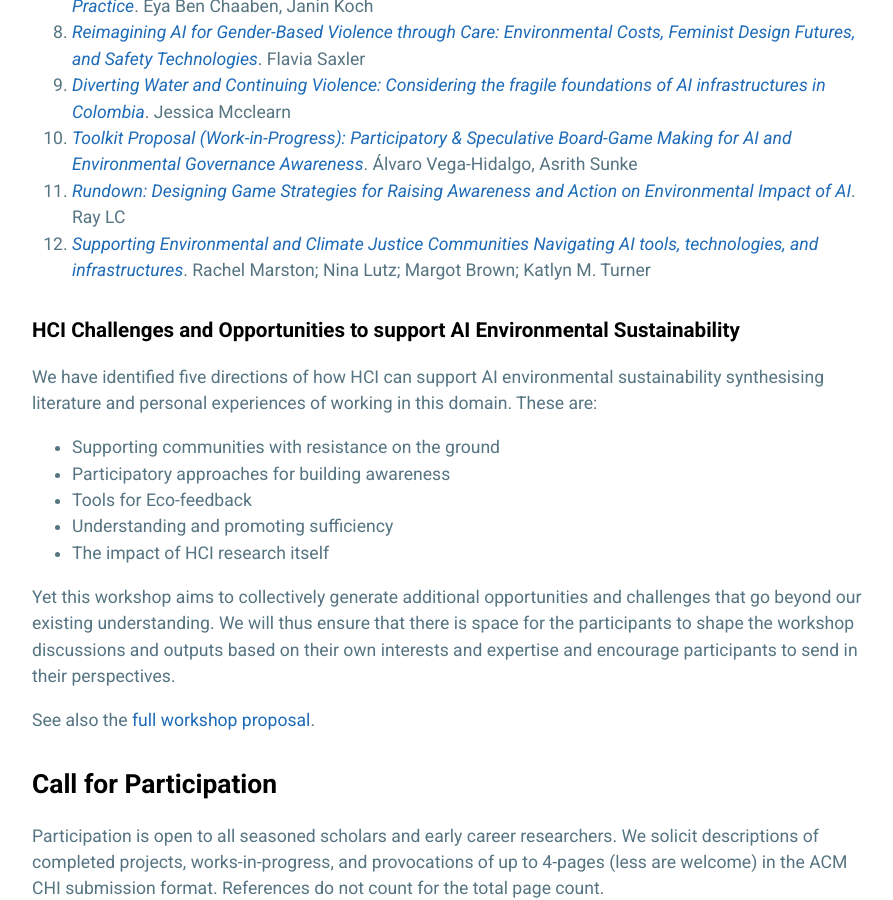
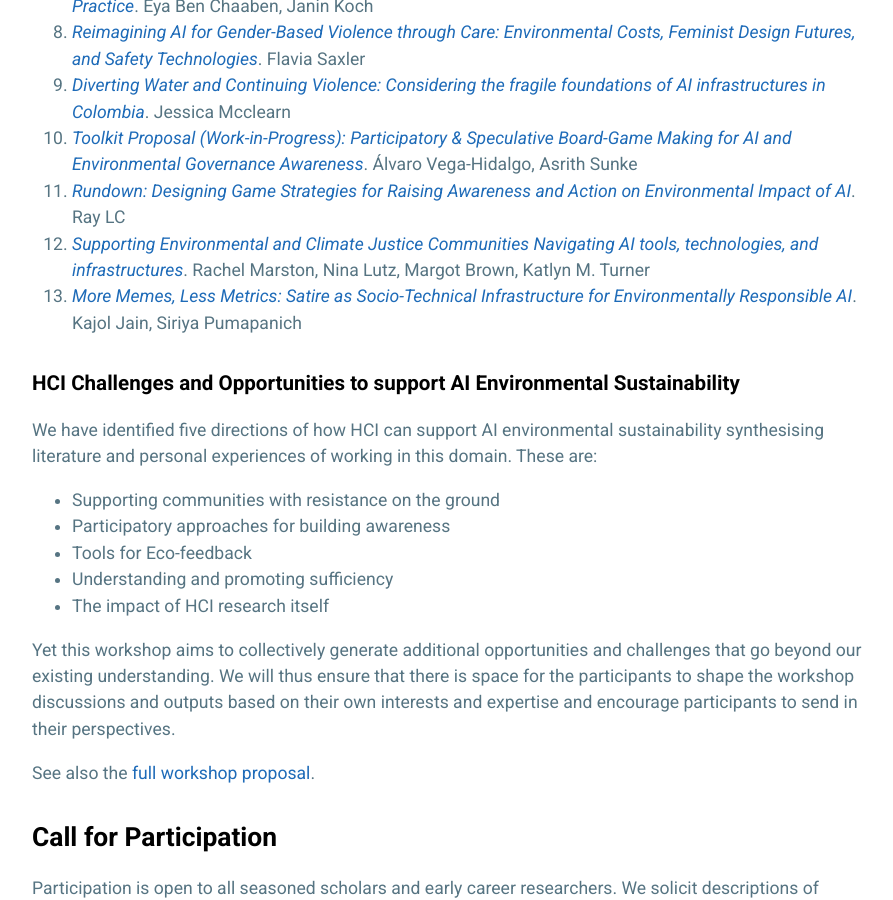
Before and after one commit to HCI-TERRA/hci-terra.github.io, a Jekyll site: the page built from index.md, in a window 1280 px wide and 900 px high, scrolled down 1851 px. Shown: the whole window, without its empty margins (192-1085 px from the left). Built offline with Jekyll 4.4.1, drawn with Linux system fonts in a browser that asks for light colours.

Commit message:
Revise author names and add new submission entry
Updated author formatting for submission entries and added a new entry on satire as socio-technical infrastructure.

```diff
--- a/index.md
+++ b/index.md
@@ -46,7 +46,8 @@ We hope to build a persistent hybrid research area among sustainable HCI and AI.
 9. [_Diverting Water and Continuing Violence: Considering the fragile foundations of AI infrastructures in Colombia_](assets/submissions/CHI_2026_HCI_TERRA_JessicaMcClearn_FinalSubmission.pdf){:target="_blank"}. Jessica Mcclearn
 10. [_Toolkit Proposal (Work-in-Progress): Participatory & Speculative Board-Game Making for AI and Environmental Governance Awareness_](assets/submissions/CHI_2026_HCI_TERRA_Environmental_Governance_Awareness_UMich.pdf){:target="_blank"}. Álvaro Vega-Hidalgo, Asrith Sunke
 11. [_Rundown: Designing Game Strategies for Raising Awareness and Action on Environmental Impact of AI_](assets/submissions/CHI_2026_HCI_TERRA_RayLC_01Submit.pdf){:target="_blank"}. Ray LC
-12. [_Supporting Environmental and Climate Justice Communities Navigating AI tools, technologies, and infrastructures_](assets/submissions/CHI_2026_HCI_TERRA_FrontlineCommunities_AI_Marston-Lutz-Brown-Turner.pdf){:target="_blank"}. Rachel Marston; Nina Lutz; Margot Brown; Katlyn M. Turner
+12. [_Supporting Environmental and Climate Justice Communities Navigating AI tools, technologies, and infrastructures_](assets/submissions/CHI_2026_HCI_TERRA_FrontlineCommunities_AI_Marston-Lutz-Brown-Turner.pdf){:target="_blank"}. Rachel Marston, Nina Lutz, Margot Brown, Katlyn M. Turner
+13. [_More Memes, Less Metrics: Satire as Socio-Technical Infrastructure for Environmentally Responsible AI_](assets/submissions/CHI_2026_HCI_TERRA_More_Memes_Less_Metrics.pdf){:target="_blank"}. Kajol Jain, Siriya Pumapanich
 
 
 ### HCI Challenges and Opportunities to support AI Environmental Sustainability
```
